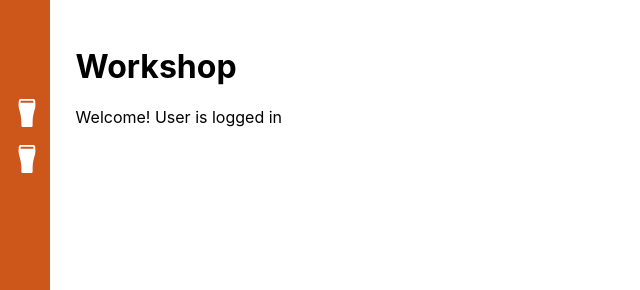
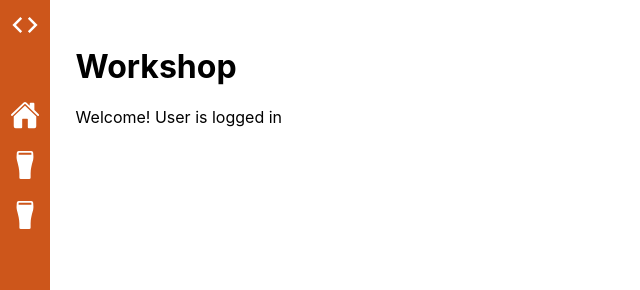
Before and after one commit to Catherine-Russell/BoozersWeepers, a React (Create React App) app in the folder frontend/: page /workshop in a window 1280 px wide. Shown: the top 290 px of the page, without its empty margins (0-640 px from the left). Built offline with nearby package versions, Linux system fonts and the light colour scheme; sample sign-in values are in the browser's storage.

Commit message:
Adds ReactICONS to vert navbar

```diff
--- a/frontend/src/components/VertNavBar/VertNavBar.css
+++ b/frontend/src/components/VertNavBar/VertNavBar.css
@@ -34,21 +34,29 @@
 .VertNavbar-links ul li {
   display: flex;
   align-items: center;
-    justify-content: space-between; /* Aligns content to both edges */
-    padding: 8px;
+  padding: 10px;
 }
+
+.VertNavbar-links ul li a {
+  text-decoration: none;
+  color: inherit;
+  display: flex;
+  align-items: center;
+  width: 100%;
+  padding-right: 0px;
+}
+
+.VertNavbar-links ul li.spacer {
+  height: 20px; /* Set the desired height for the spacer */
+  background-color: transparent; /* Optional: Make the spacer invisible */
+}
+
 .bottom-section {
   padding: 10px;
   margin-bottom: 10px; /* Add margin between the bottom section and other content */
 }
 
-  .bottom-item {
-    /* Align 'Item at the bottom' to the left */
-    text-align: left;
+.react-icon {
+  flex-shrink: 0;
+  margin-left: auto;
 }
-
-  .react-icon {
-    flex-shrink: 0; /* Prevents icon from shrinking */
-  }
-
-  /* Add more styles based on your design and layout requirements */
--- a/frontend/src/components/VertNavBar/VertNavBar.js
+++ b/frontend/src/components/VertNavBar/VertNavBar.js
@@ -1,32 +1,24 @@
 import React from 'react';
+import {useNavigate} from "react-router-dom";
 import { IoHome,IoPint } from 'react-icons/io5';
+import { BiExpandHorizontal } from "react-icons/bi";
 import '/Users/samuelford/Projects/TeamTavern/frontend/src/components/VertNavBar/VertNavBar.css'
+
 
 const VertNavbar = ({ expanded, toggleExpand }) => {
   return (
     <nav className={`VertNavbar ${expanded ? 'expanded' : ''}`}>
-      <div className="top-section">
-        <div className="VertNavbar-logo" onClick={toggleExpand}>
-          <span>Logo</span>
-        </div>
         <div className="VertNavbar-links">
           <ul>
-            <li>
-              <a href='/'><span>Home</span>
-              <IoHome className="react-icon" size={30} /></a>
-            </li>
-            <li>
-              <span>New Bet</span>
-              <IoPint className="react-icon" size={30} />
-            </li>
-            <li>
-              <span>Option 3</span>
-              <IoPint className="react-icon" size={30} />
-            </li>
+          <li onClick={toggleExpand}><BiExpandHorizontal className="react-icon" size={30} /></li>
+          <li className="spacer"></li> {/* Empty list item acting as a spacer */}
+          <li><a href='/'><span>Home</span><IoHome className="react-icon" size={30} /></a></li>
+          <li><span>New Bet</span><IoPint className="react-icon" size={30} onClick={useNavigate('/signup')}/></li>
+          <li><span>Option 3</span><IoPint className="react-icon" size={30} /></li>
             {/* Add more options as needed */}
           </ul>
         </div>
-      </div>
+
       <div className="bottom-section">
         <div>Item at the bottom</div>
       </div>
```
Lines whose indentation alone changed are shown as unchanged.
